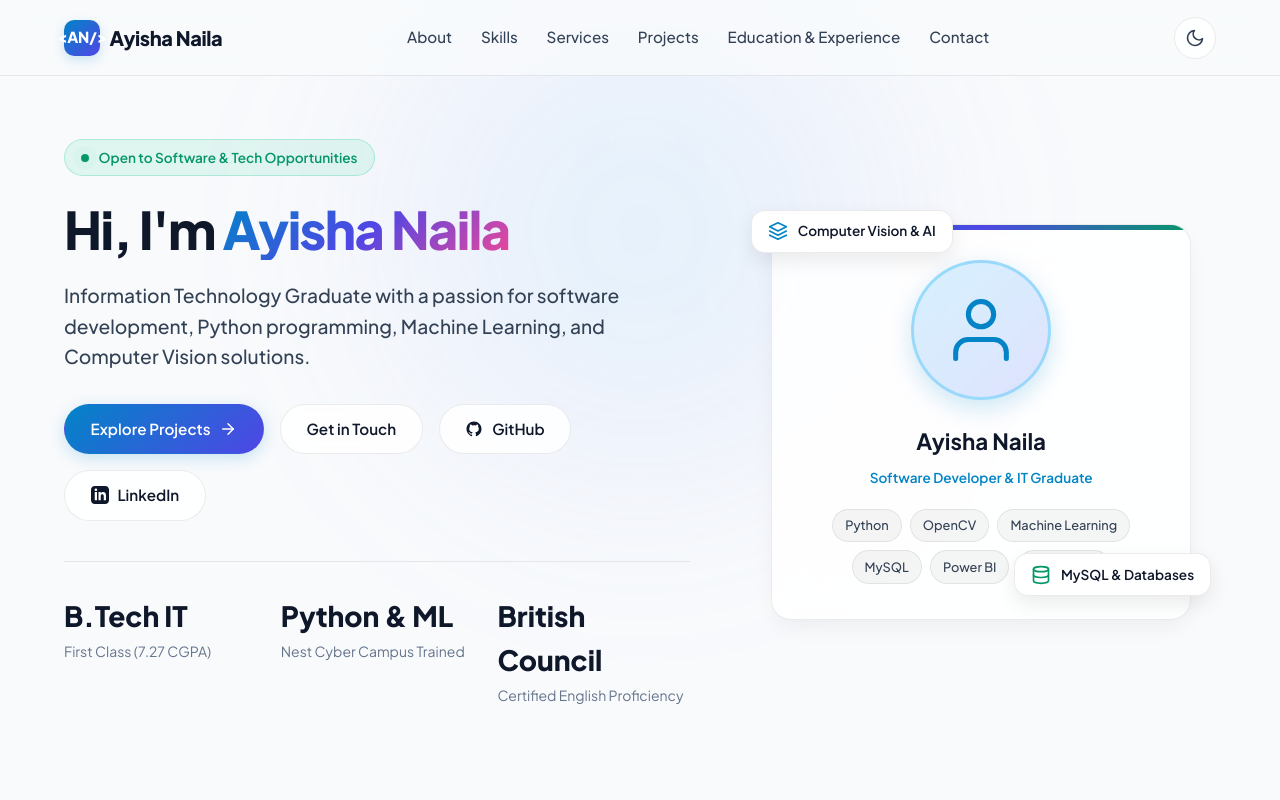
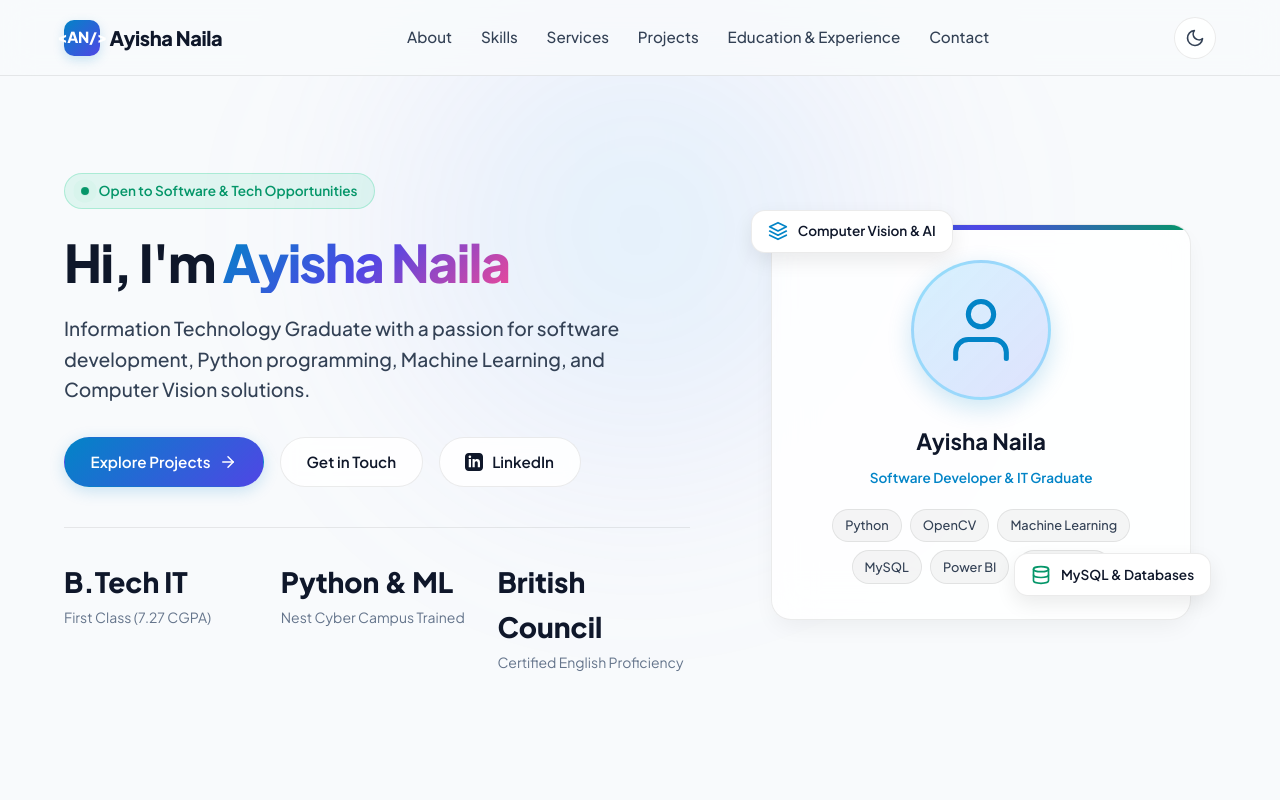
Before and after one commit to Ayishanaila/Ayisha-naila-personal-portfolio, a plain HTML site: page index.html in a window 1280 px wide. Shown: the top 800 px of the page. Drawn offline with Linux system fonts and the light colour scheme.

Commit message:
Initial commit: Ayisha Naila portfolio website

```diff
--- a/index.html
+++ b/index.html
@@ -109,12 +109,6 @@
             </a>
             <a href="#contact" class="btn btn-secondary">
               <span>Get in Touch</span>
-            </a>
-            <a href="https://github.com/Ayishanaila" target="_blank" rel="noopener noreferrer" class="btn btn-secondary" title="Visit GitHub Profile">
-              <svg width="18" height="18" fill="currentColor" viewBox="0 0 24 24">
-                <path fill-rule="evenodd" clip-rule="evenodd" d="M12 2C6.477 2 2 6.484 2 12.017c0 4.425 2.865 8.18 6.839 9.504.5.092.682-.217.682-.483 0-.237-.008-.868-.013-1.703-2.782.605-3.369-1.343-3.369-1.343-.454-1.158-1.11-1.466-1.11-1.466-.908-.62.069-.608.069-.608 1.003.07 1.53 1.032 1.53 1.032.892 1.53 2.341 1.088 2.91.832.092-.647.35-1.088.636-1.338-2.22-.253-4.555-1.113-4.555-4.951 0-1.093.39-1.988 1.029-2.688-.103-.253-.446-1.272.098-2.65 0 0 .84-.27 2.75 1.026A9.564 9.564 0 0112 6.844c.85.004 1.705.115 2.504.337 1.909-1.296 2.747-1.027 2.747-1.027.546 1.379.202 2.398.1 2.651.64.7 1.028 1.595 1.028 2.688 0 3.848-2.339 4.695-4.566 4.943.359.309.678.92.678 1.855 0 1.338-.012 2.419-.012 2.747 0 .268.18.58.688.482A10.019 10.019 0 0022 12.017C22 6.484 17.522 2 12 2z"/>
-              </svg>
-              <span>GitHub</span>
             </a>
             <a href="https://linkedin.com/in/ayisha-naila" target="_blank" rel="noopener noreferrer" class="btn btn-secondary" title="Visit LinkedIn Profile">
               <svg width="18" height="18" fill="currentColor" viewBox="0 0 24 24">
@@ -952,11 +946,6 @@
       <p>&copy; <span id="current-year">2026</span> Ayisha Naila. All rights reserved.</p>
 
       <div class="footer-socials">
-        <a href="https://github.com/Ayishanaila" target="_blank" rel="noopener noreferrer" class="btn-icon" title="GitHub" aria-label="GitHub Profile">
-          <svg width="18" height="18" fill="currentColor" viewBox="0 0 24 24">
-            <path fill-rule="evenodd" clip-rule="evenodd" d="M12 2C6.477 2 2 6.484 2 12.017c0 4.425 2.865 8.18 6.839 9.504.5.092.682-.217.682-.483 0-.237-.008-.868-.013-1.703-2.782.605-3.369-1.343-3.369-1.343-.454-1.158-1.11-1.466-1.11-1.466-.908-.62.069-.608.069-.608 1.003.07 1.53 1.032 1.53 1.032.892 1.53 2.341 1.088 2.91.832.092-.647.35-1.088.636-1.338-2.22-.253-4.555-1.113-4.555-4.951 0-1.093.39-1.988 1.029-2.688-.103-.253-.446-1.272.098-2.65 0 0 .84-.27 2.75 1.026A9.564 9.564 0 0112 6.844c.85.004 1.705.115 2.504.337 1.909-1.296 2.747-1.027 2.747-1.027.546 1.379.202 2.398.1 2.651.64.7 1.028 1.595 1.028 2.688 0 3.848-2.339 4.695-4.566 4.943.359.309.678.92.678 1.855 0 1.338-.012 2.419-.012 2.747 0 .268.18.58.688.482A10.019 10.019 0 0022 12.017C22 6.484 17.522 2 12 2z"/>
-          </svg>
-        </a>
         <a href="mailto:ayishanaila3@gmail.com" class="btn-icon" title="Email" aria-label="Send Email">
           <svg width="18" height="18" fill="none" stroke="currentColor" stroke-width="2" viewBox="0 0 24 24">
             <path d="M4 4h16c1.1 0 2 .9 2 2v12c0 1.1-.9 2-2 2H4c-1.1 0-2-.9-2-2V6c0-1.1.9-2 2-2z"></path>
```
Also changed, not shown: 2 other files.
